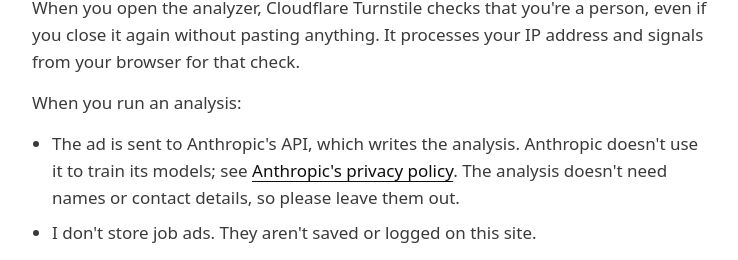
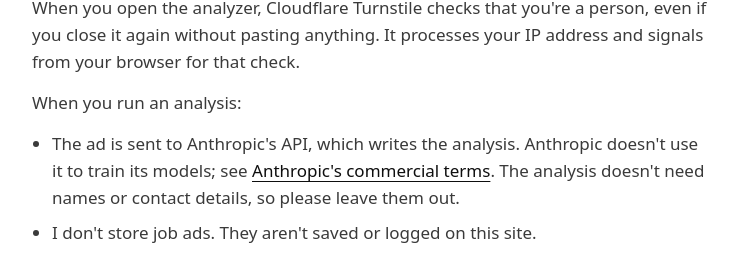
Before and after one commit to tobylo/resume, a SvelteKit app: page /privacy in a window 1280 px wide. Shown: the part 1252-1512 px from the top of the page, without its empty margins (64-802 px from the left). Built offline with nearby package versions, Linux system fonts and the light colour scheme.

Commit message:
Link Anthropic's commercial terms, which cover API use
Entire-Checkpoint: 01M7XA7REPGCS5Q5MTVX58TMP9

```diff
--- a/src/routes/privacy/+page.svelte
+++ b/src/routes/privacy/+page.svelte
@@ -81,8 +81,9 @@
 		<ul>
 			<li>
 				The ad is sent to Anthropic's API, which writes the analysis. Anthropic doesn't use it to
-				train its models; see <a href="https://www.anthropic.com/legal/privacy" rel="noopener">
-					Anthropic's privacy policy
+				train its models; see
+				<a href="https://www.anthropic.com/legal/commercial-terms" rel="noopener">
+					Anthropic's commercial terms
 				</a>. The analysis doesn't need names or contact details, so please leave them out.
 			</li>
 			<li>I don't store job ads. They aren't saved or logged on this site.</li>
```
